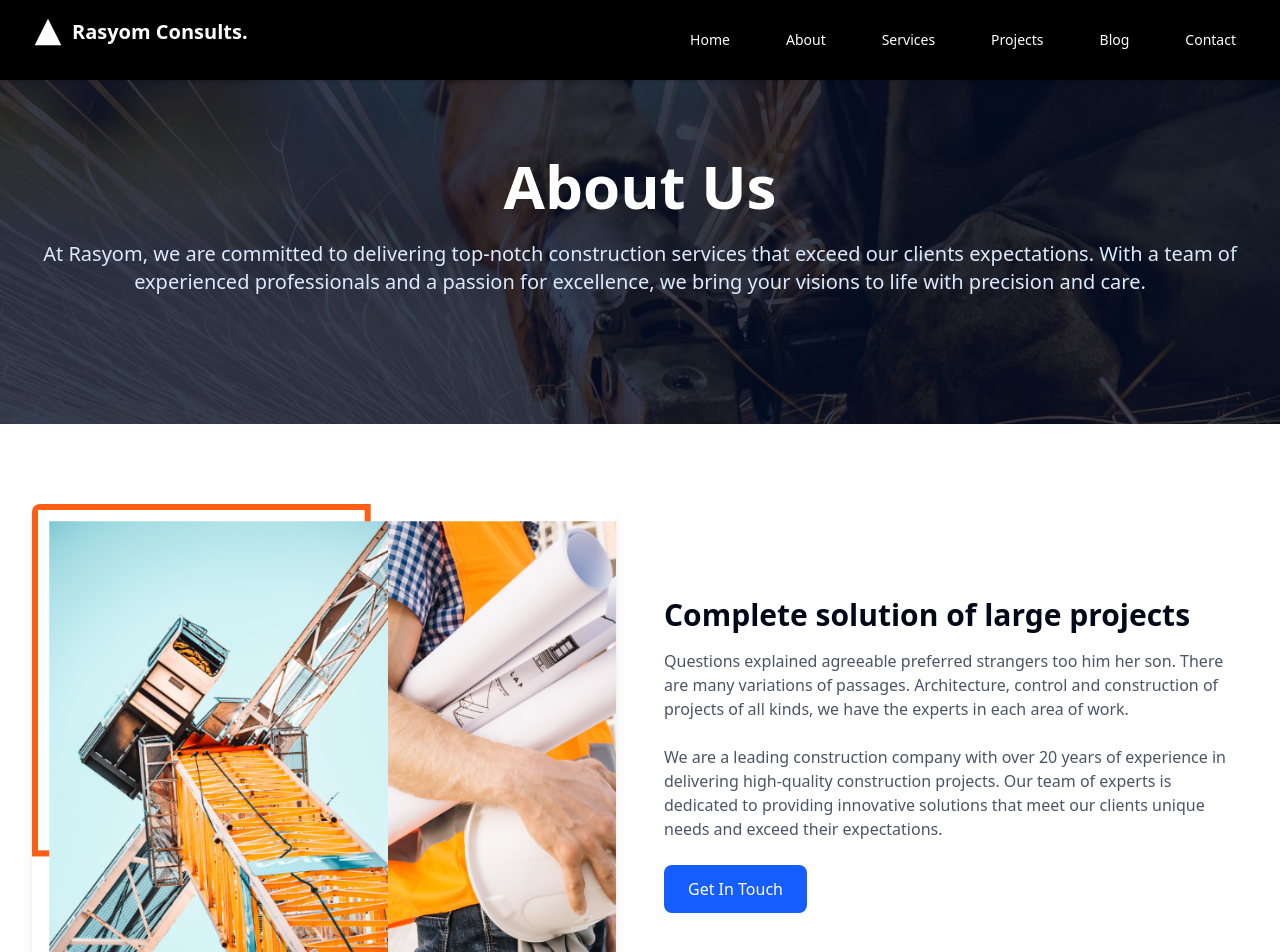
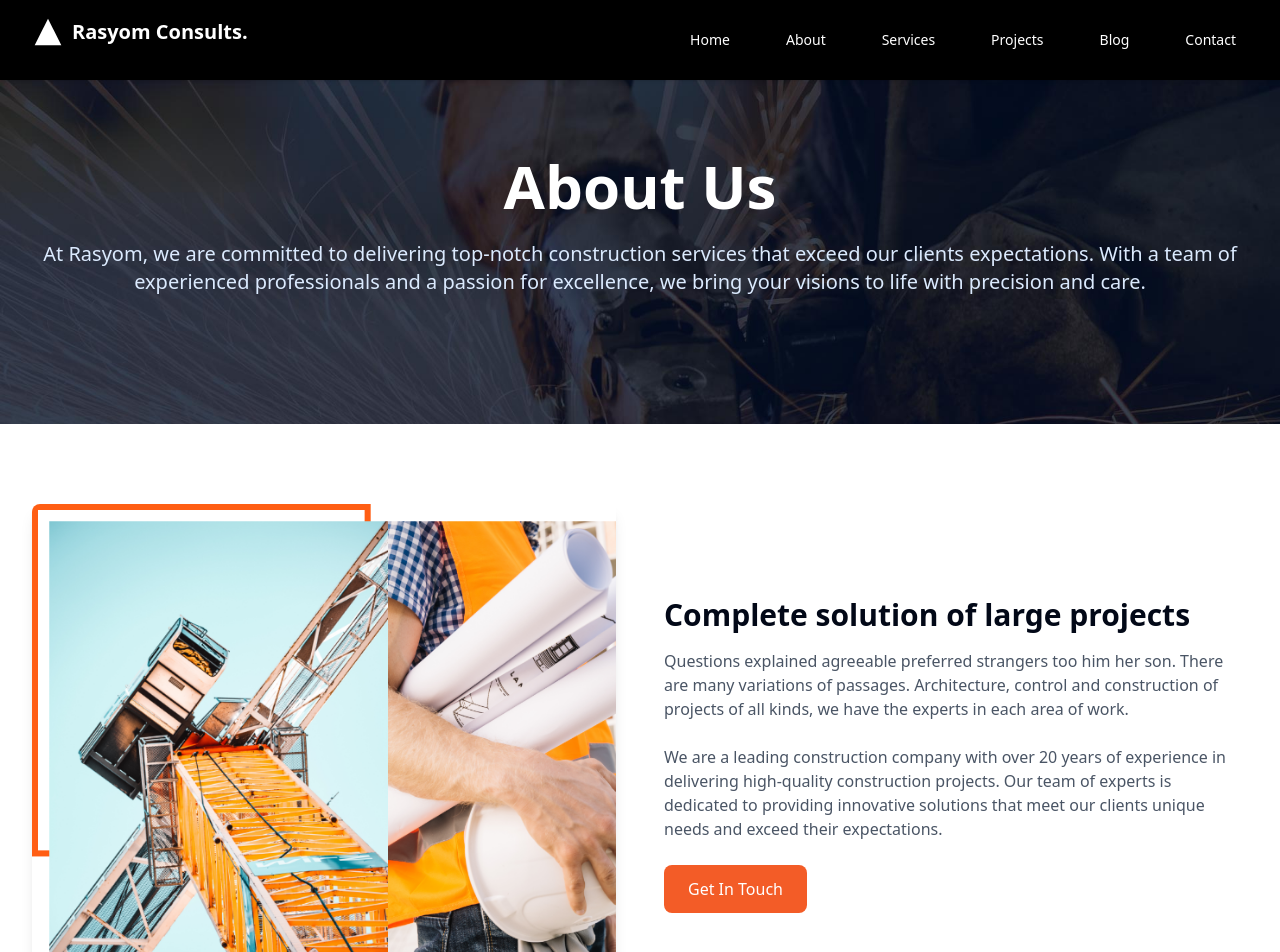
Before and after one commit to oladhimeji1/rasyom-website, a Next.js app: page /about in a window 1280 px wide. Shown: the top 952 px of the page. Built offline with nearby package versions, Linux system fonts and the light colour scheme.

Commit message:
Change Bg color for button on About Route

```diff
--- a/src/app/about/page.tsx
+++ b/src/app/about/page.tsx
@@ -55,7 +55,7 @@ export default function AboutPage() {
               </p>
               <Link
                 href="/contact"
-                className="inline-block bg-blue-600 text-white px-6 py-3 rounded-lg hover:bg-blue-700 transition-colors"
+                className="inline-block bg-[rgb(243,92,39)] text-white px-6 py-3 rounded-lg hover:bg-blue-700 transition-colors"
               >
                 Get In Touch
               </Link>
```
